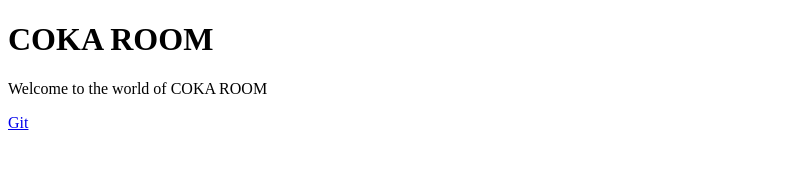
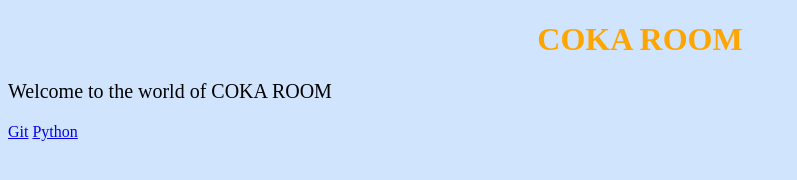
Before and after one commit to cokagreen/cokagreen.github.io, a plain HTML site: page index.html in a window 1280 px wide. Shown: the whole page, without its empty margins (0-797 px from the left). Drawn offline with Linux system fonts and the light colour scheme.

Commit message:
New Style

```diff
--- /dev/null
+++ b/git/style.css
@@ -0,0 +1,3 @@
+body {background-color:#d0e43e;}
+h1 {color:orange; text-align:center;}
+p {font-family:"Source Code Pro Medium"; font-size:20px;}
--- a/index.html
+++ b/index.html
@@ -2,10 +2,12 @@
 <html>
 <head>
 	<title>COKA ROOM</title>
+	<link rel="stylesheet" type="text/css" href="style.css">
 </head>
 <body>
 <h1>COKA ROOM</h1>
 <p>Welcome to the world of COKA ROOM</p>
 <a href="git/git.html">Git</a>
+<a href="python/python.html">Python</a>
 </body>
 </html>
--- /dev/null
+++ b/style.css
@@ -0,0 +1,3 @@
+body {background-color:#d0e4fe;}
+h1 {color:orange; text-align:center;}
+p {font-family:"Source Code Pro Medium"; font-size:20px;}
```
Also changed, not shown: git/git.html (+1 -0 lines), 1 other file.
